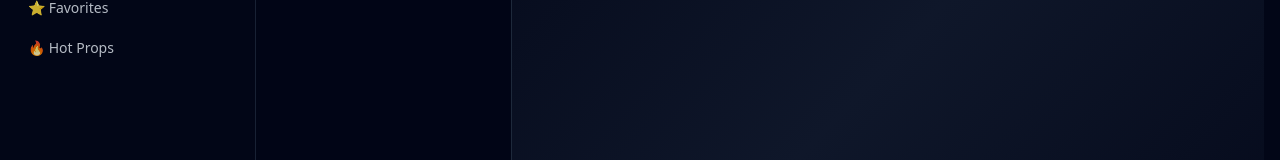
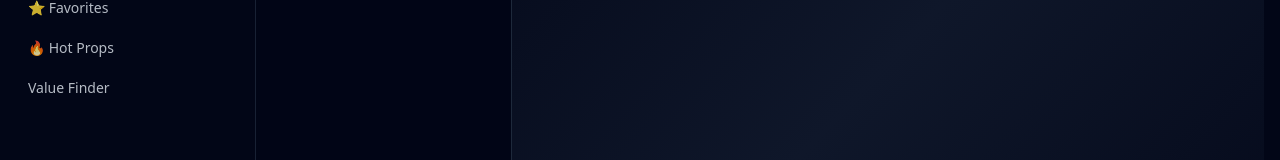
Before and after one commit to seanhockey19-coder/playbookai2.0, a Next.js app: page /dashboard/game-breakdown in a window 1280 px wide. Shown: the part 353-513 px from the top of the page. Built offline with nearby package versions, Linux system fonts and the light colour scheme; no server answers.

Commit message:
Add 'Value Finder' link to Sidebar

```diff
--- a/components/Sidebar.tsx
+++ b/components/Sidebar.tsx
@@ -18,6 +18,7 @@ const navItems: NavItem[] = [
   { label: "🔥 Trending Props", href: "/dashboard/trending-props" }, // NEW
   { label: "⭐ Favorites", href: "/dashboard/favorites" },
   { label: "🔥 Hot Props", href: "/dashboard/hot-props" },
+  { label: "Value Finder", href: "/dashboard/value-finder" },
 ];
 
 function NavLink({ item }: { item: NavItem }) {
```
